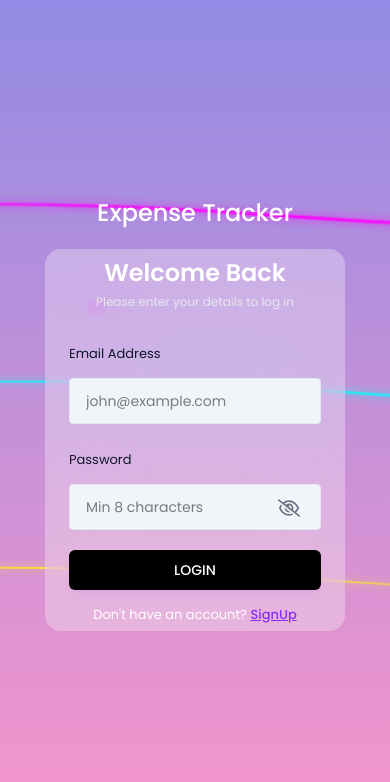
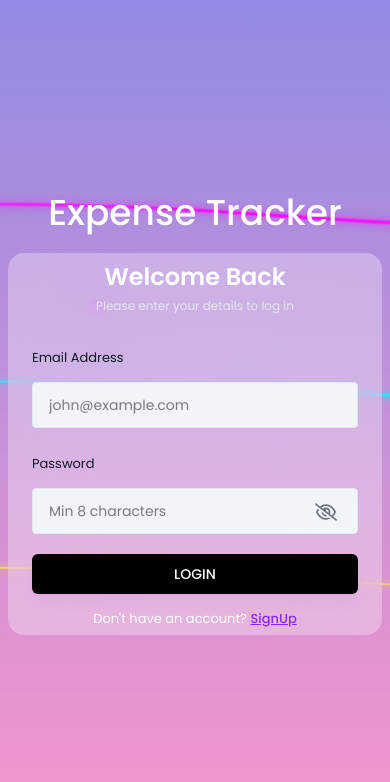
Before and after one commit to ashutoshkurvhe/expense-tracker-app, a React (Vite) app in the folder Expense Tracker/Fontend/: page /login in a window 390 px wide. Shown: the top 782 px of the page. Built offline with nearby package versions, Linux system fonts and the light colour scheme.

Commit message:
Making some changes

```diff
--- a/Expense Tracker/Fontend/src/components/layouts/AuthLayout.jsx
+++ b/Expense Tracker/Fontend/src/components/layouts/AuthLayout.jsx
@@ -8,7 +8,7 @@ const AuthLayout = ({ children }) => {
       <div className="absolute inset-0">
         <div className="flex justify-center items-center relative">
           <div className="flex flex-col justify-center items-center w-screen h-screen md:w-[60vw] px-2 pt-8 pb-12 z-10 relative">
-            <h2 className="text-2xl font-medium text-white lg:text-4xl mb-5">
+            <h2 className="text-4xl font-medium text-white lg:text-4xl mb-5">
               Expense Tracker
             </h2>
             {children}
--- a/Expense Tracker/Fontend/src/pages/Auth/Login.jsx
+++ b/Expense Tracker/Fontend/src/pages/Auth/Login.jsx
@@ -57,7 +57,7 @@ const Login = () => {
   };
   return (
     <AuthLayout>
-      <div className="text-2xl w-[300px] lg:w-[50%] h-2/4 md:h-[500px] p-6 flex flex-col justify-center rounded-2xl bg-white/30 backdrop-blur-2xl">
+      <div className="text-2xl w-[100%] lg:w-[50%] h-2/4 md:h-[500px] p-6 flex flex-col justify-center rounded-2xl bg-white/30 backdrop-blur-2xl">
         <h3 className="text-2xl lg:text-4xl font-semibold text-white text-center">Welcome Back</h3>
         <p className="text-xs text-gray-200 mt-[5px] mb-6 text-center">
           Please enter your details to log in
--- a/Expense Tracker/Fontend/src/pages/Auth/SignUp.jsx
+++ b/Expense Tracker/Fontend/src/pages/Auth/SignUp.jsx
@@ -77,7 +77,7 @@ const SignUp = () => {
   };
   return (
     <AuthLayout>
-      <div className="lg:w-[80%] h-auto md:h-[500px] p-6 mt-10 md:mt-0 flex flex-col justify-center rounded-2xl bg-white/30 backdrop-blur-2xl">
+      <div className="w-[100%] lg:w-[80%] h-auto md:h-[500px] p-6 mt-10 md:mt-0 flex flex-col justify-center rounded-2xl bg-white/30 backdrop-blur-2xl">
         <h3 className="text-2xl lg:text-4xl  text-center font-semibold text-white">
           Create an Account
         </h3>
```
